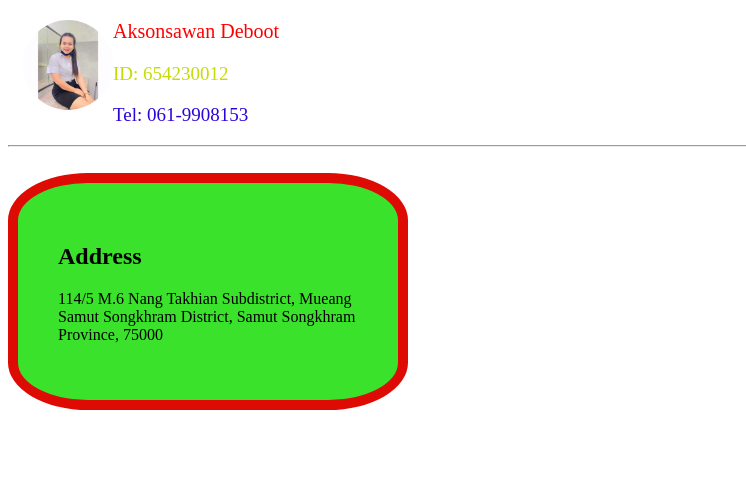
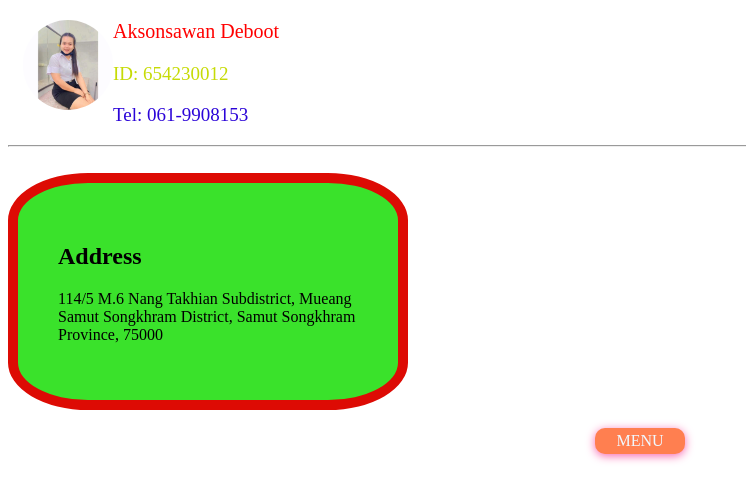
Before and after one commit to Milk2543/webBasic6541, a plain HTML site: page index.html in a window 1280 px wide. Shown: the whole page, without its empty margins (0-746 px from the left). Drawn offline with Linux system fonts and the light colour scheme.

Commit message:
edit index.html

```diff
--- a/index.html
+++ b/index.html
@@ -28,6 +28,21 @@
                 border-radius: 20%;
                 background-color: rgb(58, 226, 43);
             }
+            .menu {
+               background-color: coral;
+               border-radius: 10px;
+               margin-top: 40px;
+               padding: 4px 20px;
+               width: 50px;
+               text-align: center;
+               margin: auto;
+               box-shadow: 0px 2px 10px rgb(248, 101, 175);
+            }
+
+            a {
+                text-decoration: none;
+                color: aliceblue;
+            }
         </style>
     </head>
     <body>
@@ -41,5 +56,8 @@
         <h2>Address</h2>
         <p>114/5 M.6 Nang Takhian Subdistrict, Mueang Samut Songkhram District, Samut Songkhram Province, 75000</p>
         </div>
+
+        <br>
+        <div class="menu"><a href="6541_12_Aksonsawan_home.html">MENU</a></div>
     </body>
 </html>
```
